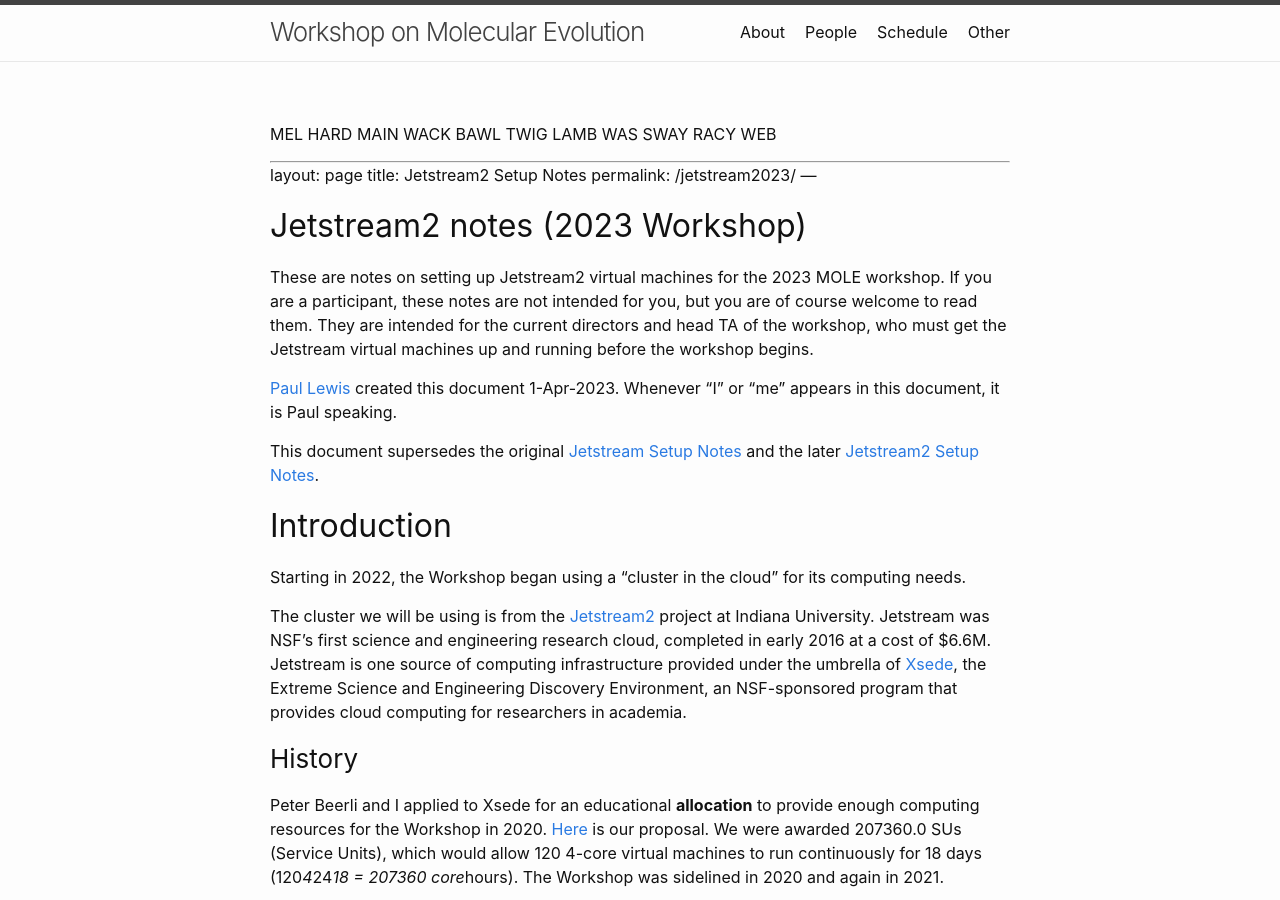
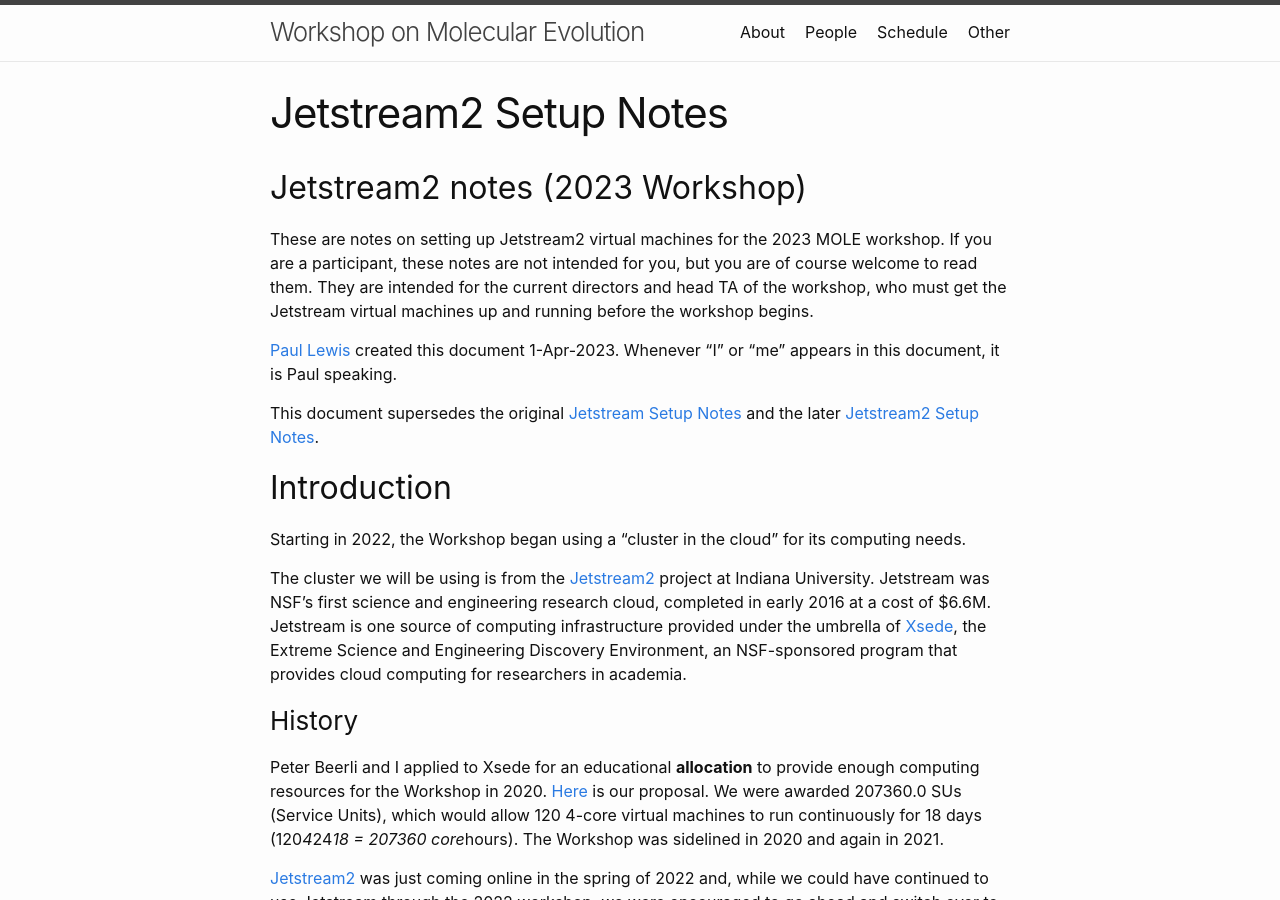
Before and after one commit to molevolworkshop/molevolworkshop.github.io, a Jekyll site: the page built from software/jetstream2023.md, in a window 1280 px wide and 900 px high. Built offline with Jekyll 4.4.1, drawn with Linux system fonts in a browser that asks for light colours; our own code applies the rules of GitHub Pages for plain Markdown files.

Commit message:
Removed extraneous line accidentally added before frontmatter

```diff
--- a/software/jetstream2023.md
+++ b/software/jetstream2023.md
@@ -1,5 +1,3 @@
-MEL HARD MAIN WACK BAWL TWIG LAMB WAS SWAY RACY WEB
-
 ---
 layout: page
 title: Jetstream2 Setup Notes
```
